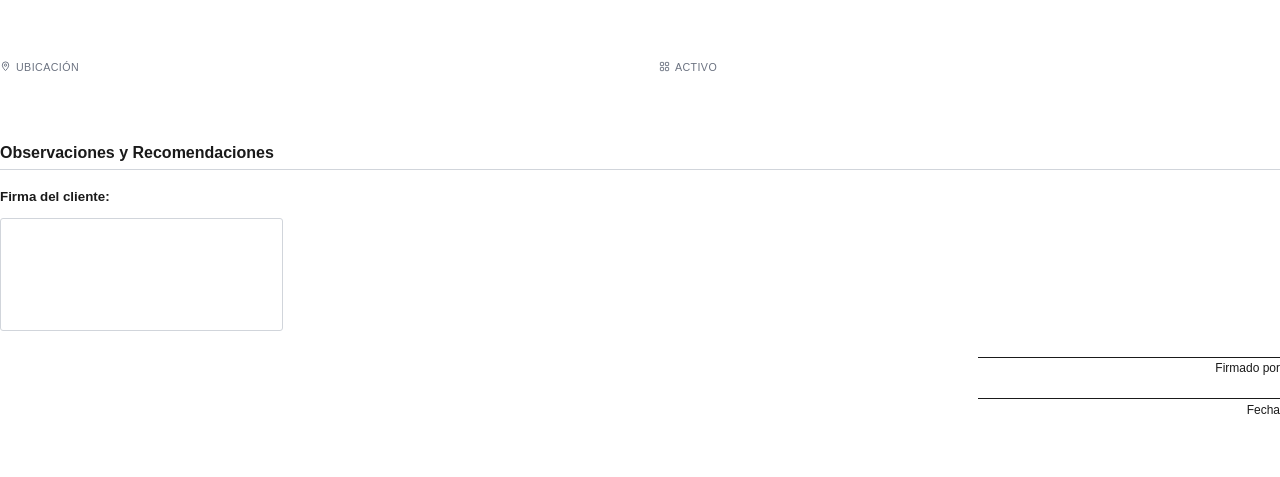
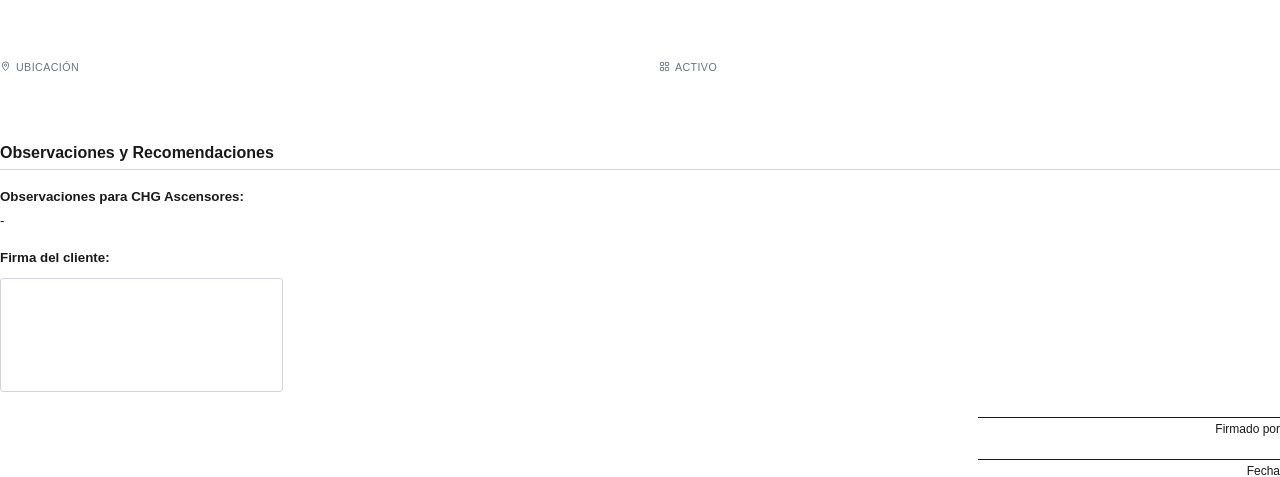
Before and after one commit to CHG-asensores/chg-informe-membretado, a Flask app: template template/informe.html in a window 1280 px wide. Shown: the part 166-643 px from the top of the page. Run offline with Flask 3, Linux system fonts and the light colour scheme; the template is opened without the code that fills it, so the values that code supplies are empty.

Commit message:
Update informe.html

```diff
--- a/template/informe.html
+++ b/template/informe.html
@@ -324,9 +324,9 @@
 
   <!-- Observaciones para CHG -->
   {% set obs_chg = data.observaciones.get('para_chg', '') %}
-  {% if obs_chg and obs_chg != '-' %}
   <div class="obs-row">
     <div class="obs-label">Observaciones para CHG Ascensores:</div>
+    {% if obs_chg and obs_chg != '-' %}
       {% set lineas_chg = obs_chg.split('\n') %}
       {% if lineas_chg|length > 1 %}
         <ul class="obs-valor-list">
@@ -335,8 +335,10 @@
       {% else %}
         <div class="obs-valor">{{ obs_chg }}</div>
       {% endif %}
+    {% else %}
+      <div class="obs-valor">-</div>
+    {% endif %}
   </div>
-  {% endif %}
 
   <!-- Firma digital -->
   <div class="obs-row">
```
Lines whose indentation alone changed are shown as unchanged.
